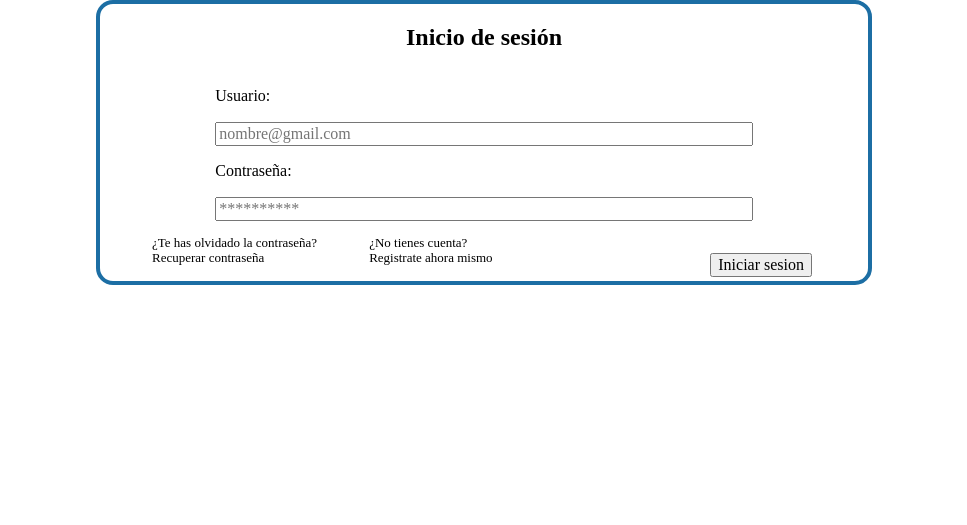
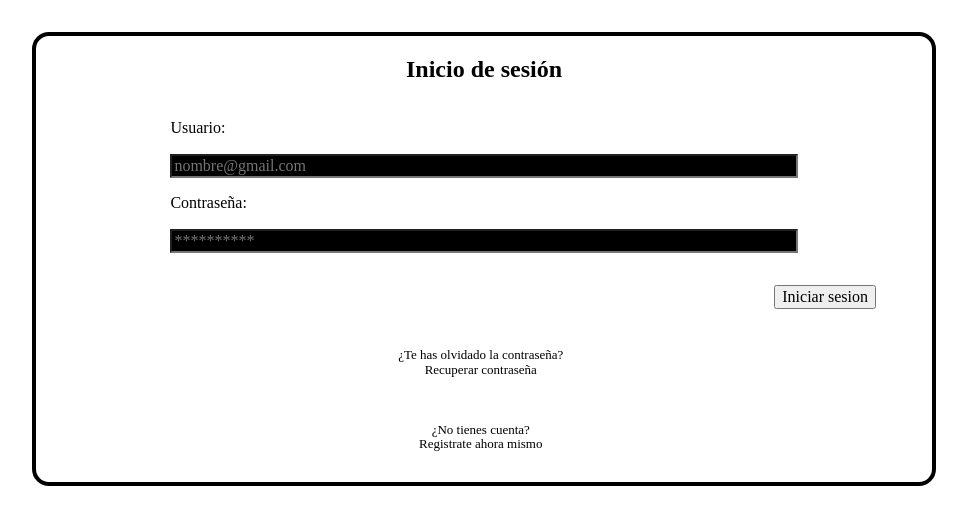
Before and after one commit to MikelUrruti/Grupo1Reto1, a PHP site: page /Login.html in a window 1280 px wide. Shown: the top 525 px of the page, without its empty margins (156-1123 px from the left). Run offline with PHP 8.4, Linux system fonts and the light colour scheme.

Commit message:
Update login.css

```diff
--- a/html/css/login.css
+++ b/html/css/login.css
@@ -1,9 +1,10 @@
 /*Estilo general de la caja*/
 article{
-    border: 4px solid #1C6EA4;
+    border: 4px solid #000000;
     border-radius: 17px;
     margin: auto;
-    width: 60%;
+    margin-top: 2em;
+    width: 70%;
 }
 /*Fin general*/
 
@@ -23,15 +24,34 @@ h2{
 /*Estilo del boton*/
 [type="button"]{
     float: right;
-    margin: 2em 3.5em 2em 0em;
+    margin: 2em 3.5em 2em 100%;
 }
 /*Fin boton*/
 
+/*Estilo de las cajas de texto*/
+[type="text"]{
+    background-color: rgb(0, 0, 0);
+    color: #EEC51F;
+}
+/*Fin cajas texto*/
+
+/*Estilo de la caja de enlaces*/
+.enlaces{
+    font-size: small;
+    white-space: pre;
+    margin-top: 5em;
+    padding-right: 4.5em;
+    text-align: center;
+}
+/*Fin caja enlaces*/
+
 /*Estilo de los enlaces*/
-.enlaces{
-    white-space: pre;
-    font-size: small;
-    display: flex;
-    align-content: space-around;
+a{
+    color: black;
 }
-/*Fin enlaces
+
+a:hover{
+    color: blue;
+    cursor: pointer;
+}
+/*Fin enlaces*/
```
